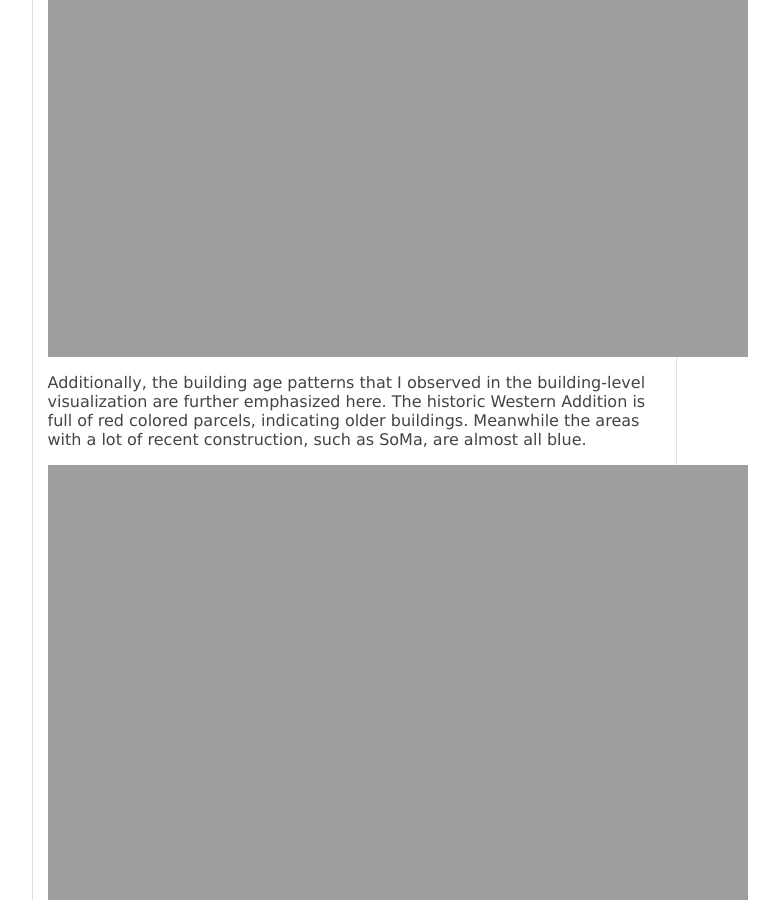
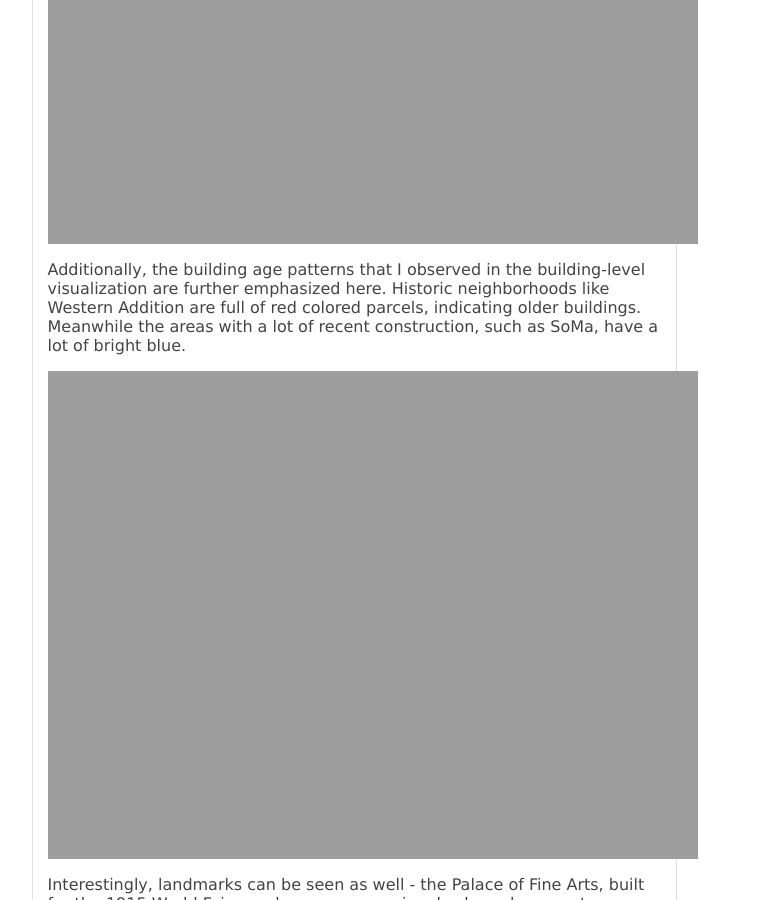
Before and after one commit to yangdanny97/yangdanny97.github.io, a Jekyll site: the page built from _posts/2019-08-25-D3-Mapping-SF-Building-Ages.md, in a window 1280 px wide and 900 px high, scrolled down 2502 px. Shown: the whole window, without its empty margins (286-1065 px from the left). Built offline with Jekyll 4.4.1, drawn with Linux system fonts in a browser that asks for light colours.

Commit message:
update image styling

```diff
--- a/_posts/2019-08-25-D3-Mapping-SF-Building-Ages.md
+++ b/_posts/2019-08-25-D3-Mapping-SF-Building-Ages.md
@@ -27,23 +27,23 @@ By using MapShaper, a handy tool I discovered when I made a map of [Westeros](ht
 
 The final product can be seen below (or see a live version [here](https://yangdanny97.github.io/misc/sf_building_ages/)).
 
-![building age in San Francisco](https://yangdanny97.github.io/misc/sf_mapping/1.png){: height="px400" width="700"}
+![building age in San Francisco](https://yangdanny97.github.io/misc/sf_mapping/1.png){: height="px400" width="650"}
 
 While the level of detail is fantastic, the irregular shapes of the buildings and the large amount of empty space actually make it harder to see trends across neighborhoods, so I wanted to try and make a version that showed this information more clearly.
 
 I decided to just visualize the parcels themselves without any buildings, since the parcel footprints fill more space.
-The final product was an interactive visualization that allowed users to see the year built, land use (zoning), and number of residential units for each parcel (see it live [here](https://yangdanny97.github.io/misc/sf_land_use/).
+The final product was an interactive visualization that allowed users to see the year built, land use (zoning), and number of residential units for each parcel (see it live [here](https://yangdanny97.github.io/misc/sf_land_use/)).
 
-![zoning in San Francisco](https://yangdanny97.github.io/misc/sf_mapping/2.png){: height="px400" width="700"}
+![zoning in San Francisco](https://yangdanny97.github.io/misc/sf_mapping/2.png){: height="px400" width="650"}
 
 It's obvious at a glance which neighborhoods were more residential and which were more commercial, and it's easy to identify clusters of high density housing (corresponding with high rises near SoMa and, surprisingly, Lake Merced).
 
-![high density housing in San Francisco](https://yangdanny97.github.io/misc/sf_mapping/3.png){: height="px400" width="700"}
+![high density housing in San Francisco](https://yangdanny97.github.io/misc/sf_mapping/3.png){: height="px400" width="650"}
 
 Additionally, the building age patterns that I observed in the building-level visualization are further emphasized here.
-The historic Western Addition is full of red colored parcels, indicating older buildings. Meanwhile the areas with a lot of recent construction, such as SoMa, are almost all blue.
+Historic neighborhoods like Western Addition are full of red colored parcels, indicating older buildings. Meanwhile the areas with a lot of recent construction, such as SoMa, have a lot of bright blue.
 
-![parcel age in San Francisco](https://yangdanny97.github.io/misc/sf_mapping/4.png){: height="px400" width="700"}
+![parcel age in San Francisco](https://yangdanny97.github.io/misc/sf_mapping/4.png){: height="px400" width="650"}
 
 Interestingly, landmarks can be seen as well - the Palace of Fine Arts, built for the 1915 World Fair, can be seen as a uniquely-shaped, magenta-colored parcel at the top of the map.
 
```
